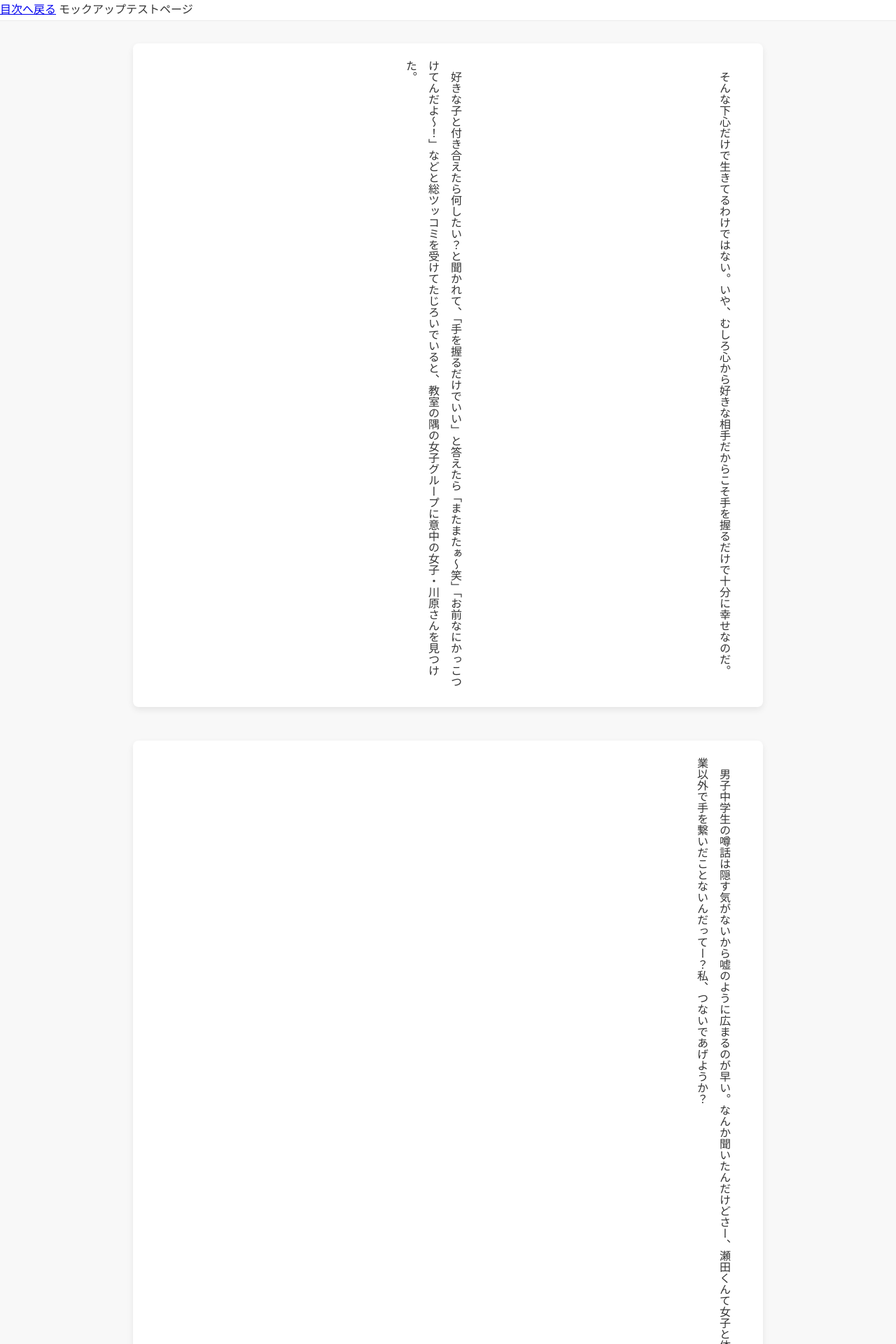
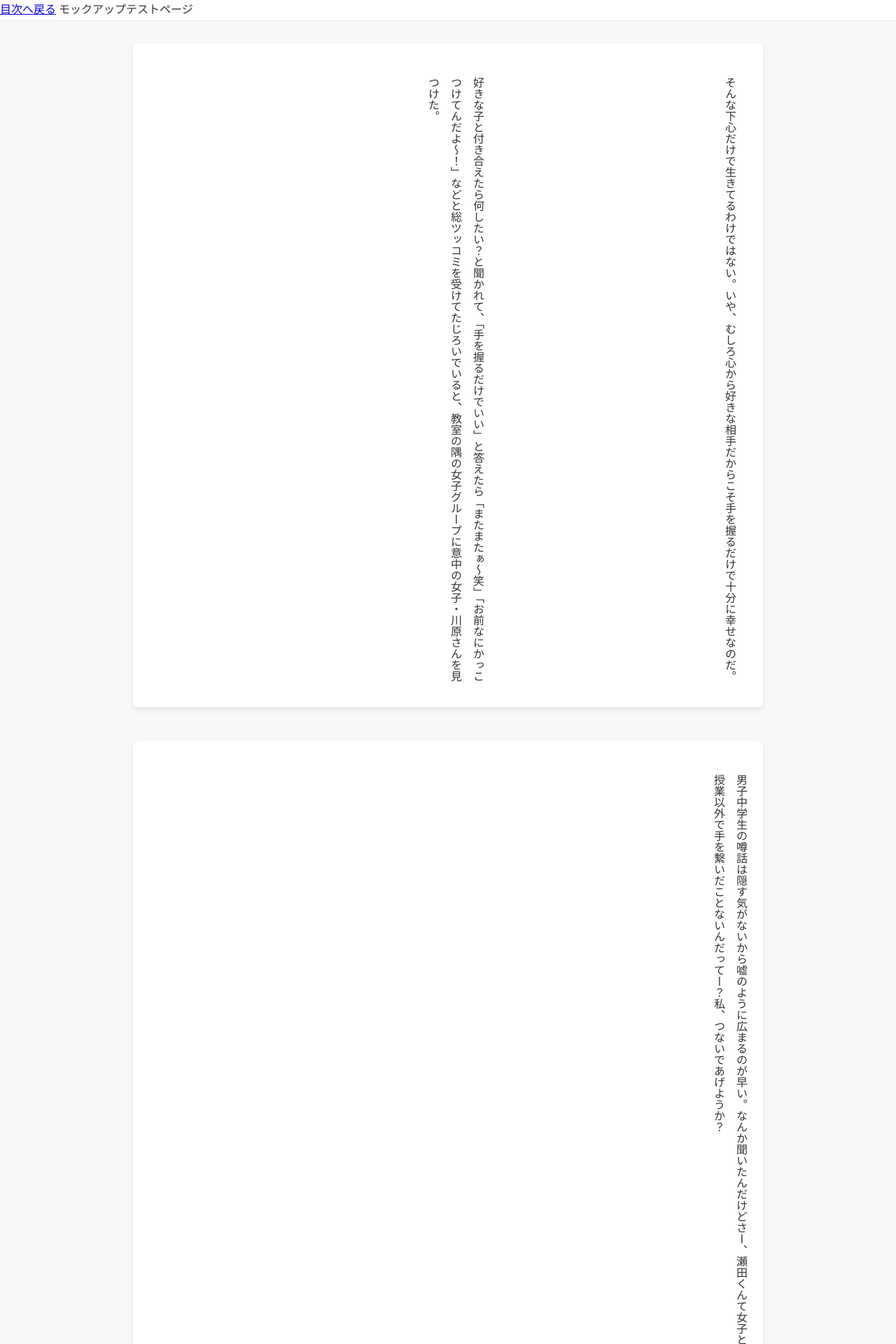
Before and after one commit to REMriaTV/HandtoHand, a Jekyll site: the page built from docs/manuscript/test-manuscript.md, in a window 1280 px wide. Shown: the top 1920 px of the page at 70% size. Built offline with Jekyll 4.4.1, drawn with Linux system fonts in a browser that asks for light colours.

Commit message:
Update story.css
余白の調整

```diff
--- a/docs/assets/css/story.css
+++ b/docs/assets/css/story.css
@@ -93,7 +93,17 @@
     height: auto;
     width: var(--reading-column-width); /* ① 1行の幅を変数化 */
 
-    margin: 0 1.5em 0 0;
-    text-indent: 1em;
+    /* ★★★ ここを修正 ★★★ */
+    /* デフォルトの上下マージンを全てリセット */
+    margin: 0;
+
+    /* 縦書きの列（段落）の間隔を制御 */
+    margin-inline-start: 1.5em; /* 段落間の適切なスペースを確保 */
+    margin-block-start: 1em;    /* 1字下げ（縦書きではこのプロパティを使用） */
+
     line-height: 2.0;
 }
+/* pタグが連続する場合の最初の字下げを解除 */
+.scene-card p:first-of-type {
+    margin-block-start: 0;
+}
```
